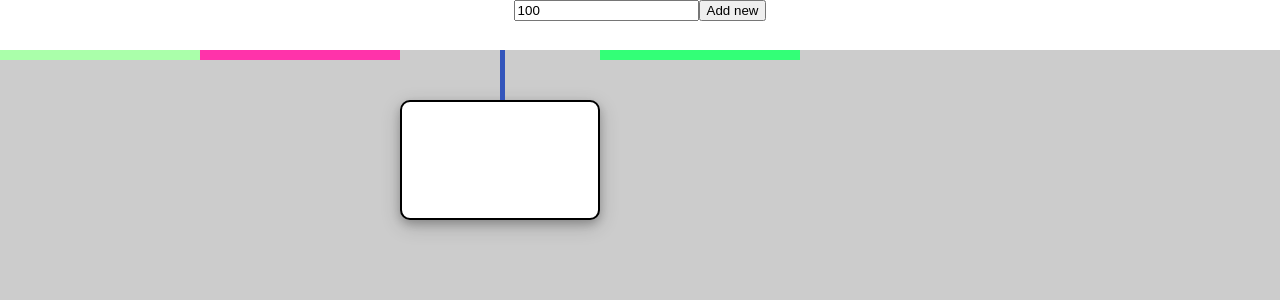
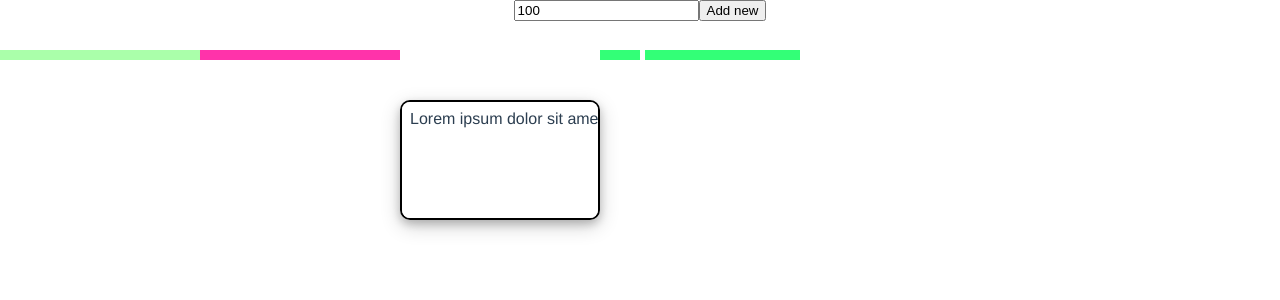
Before and after one commit to vbackeberg/lookattime, a Vue app: page / in a window 1280 px wide. Shown: the top 300 px of the page. Built offline with nearby package versions, Linux system fonts and the light colour scheme.

Commit message:
text in box. spacers white

```diff
--- a/src/components/Box.vue
+++ b/src/components/Box.vue
@@ -2,7 +2,9 @@
   <div
     class="box zoom-transition"
     v-bind:style="{ left: positionLeft + 'px', width: width + 'px' }"
-  ></div>
+  >
+    {{ text }}
+  </div>
 </template>
 
 <script lang="ts">
@@ -14,7 +16,8 @@ export default Vue.extend({
   props: {
     positionCenter: Number,
     width: Number,
-    id: Number
+    id: Number,
+    text: String
   },
 
   computed: {
@@ -36,5 +39,7 @@ export default Vue.extend({
   border-radius: 10px;
   border: 2px solid #000;
   box-shadow: 0 4px 8px 0 rgba(0, 0, 0, 0.2), 0 6px 20px 0 rgba(0, 0, 0, 0.19);
+  overflow: auto;
+  word-wrap: break-word;
 }
 </style>
--- a/src/components/Timeline.vue
+++ b/src/components/Timeline.vue
@@ -40,8 +40,16 @@ export default Vue.extend({
       this.changeZoom(e);
     });
 
-    store.commit("addBox", new BoxModel(500, 200, store.state.boxes.length));
-    store.commit("setTimelineZero", 500);
+    store.commit(
+      "addBox",
+      new BoxModel(
+        500,
+        200,
+        store.state.boxes.length,
+        "Lorem ipsum dolor sit amet, consetetur sadipscing elitr, sed diam nonumy eirmod tempor invidunt ut labore et dolore magna aliquyam erat, sed diam voluptua. At vero eos et accusam et justo duo dolores et ea rebum. Stet clita kasd gubergren, no sea takimata sanctus est Lorem ipsum dolor sit amet. Lorem ipsum dolor sit amet, consetetur sadipscing elitr, sed diam nonumy eirmod tempor invidunt ut labore et dolore magna aliquyam erat, sed diam voluptua. At vero eos et accusam et justo duo dolores et ea rebum. Stet clita kasd gubergren, no sea takimata sanctus est Lorem ipsum dolor sit amet."
+      )
+    );
+    store.commit("setTimelineZero", window.innerWidth / 2);
   },
 
   mounted() {
@@ -92,13 +100,13 @@ export default Vue.extend({
   overflow-y: hidden;
   overflow-x: scroll;
   position: relative;
-  background-color: #ccc;
+  background-color: #fff;
 }
 
 .timelineZero {
   height: 50px;
   width: 5px;
-  background-color: #35b;
+  background-color: #fff;
   position: absolute;
 }
 </style>
--- a/src/models/box-model.ts
+++ b/src/models/box-model.ts
@@ -2,10 +2,12 @@ export default class BoxModel {
   positionCenter: number;
   width: number;
   id: number;
+  text: string;
 
-  constructor(positionCenter: number, width: number, id: number) {
+  constructor(positionCenter: number, width: number, id: number, text: string) {
     this.positionCenter = positionCenter;
     this.width = width;
     this.id = id;
+    this.text = text;
   }
 }
--- a/src/views/Home.vue
+++ b/src/views/Home.vue
@@ -35,7 +35,7 @@ export default Vue.extend({
 
       store.commit(
         "addBox",
-        new BoxModel(absolutePosition, 200, store.state.boxes.length)
+        new BoxModel(absolutePosition, 200, store.state.boxes.length, "text")
       );
     }
   }
```
